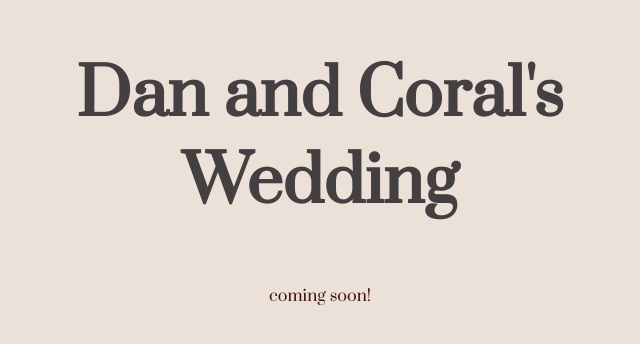
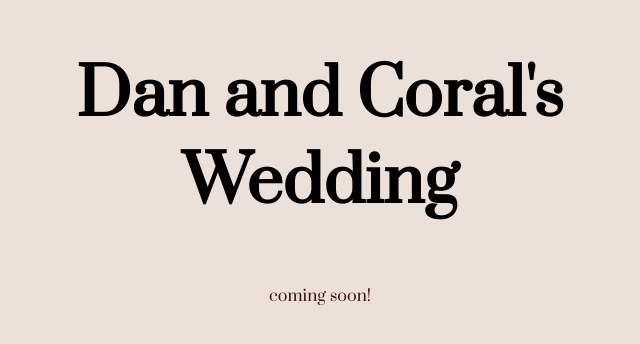
Before and after one commit to danfrizelle/dancoral, a website: page index.html in a window 1280 px wide. Shown: the part 262-606 px from the top of the page, without its empty margins (320-960 px from the left). Drawn offline with Linux system fonts and the light colour scheme.

Commit message:
black heading

```diff
--- a/styles.css
+++ b/styles.css
@@ -17,7 +17,7 @@ body {
 }
 
 h1 {
-    color: #443f40;
+    color: #000000;
     font-size: 4rem;
 }
 
```
